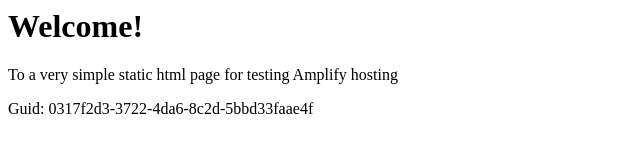
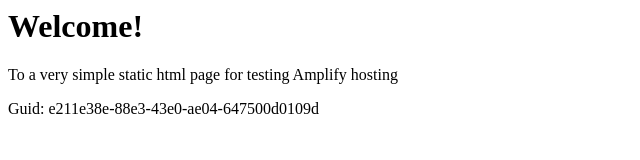
Before and after one commit to aws-aemilia-icn/Github-PR-Commit-Integration-Test-DoNotTouch-GitHubWebhookPushCanaryTest-v1-preprod-ap-northeast-2, a website: page src/index.html in a window 1280 px wide. Shown: the full height of the page, 0-640 px from the left. Drawn offline with Linux system fonts and the light colour scheme.

Commit message:
commit from integ tests

```diff
--- a/src/index.html
+++ b/src/index.html
@@ -12,6 +12,6 @@
 <body>
     <h1>Welcome!</h1>
     <p>To a very simple static html page for testing Amplify hosting</p>
-    <p>Guid: 0317f2d3-3722-4da6-8c2d-5bbd33faae4f</p></body>
+    <p>Guid: e211e38e-88e3-43e0-ae04-647500d0109d</p></body>
 
 </html>
```
